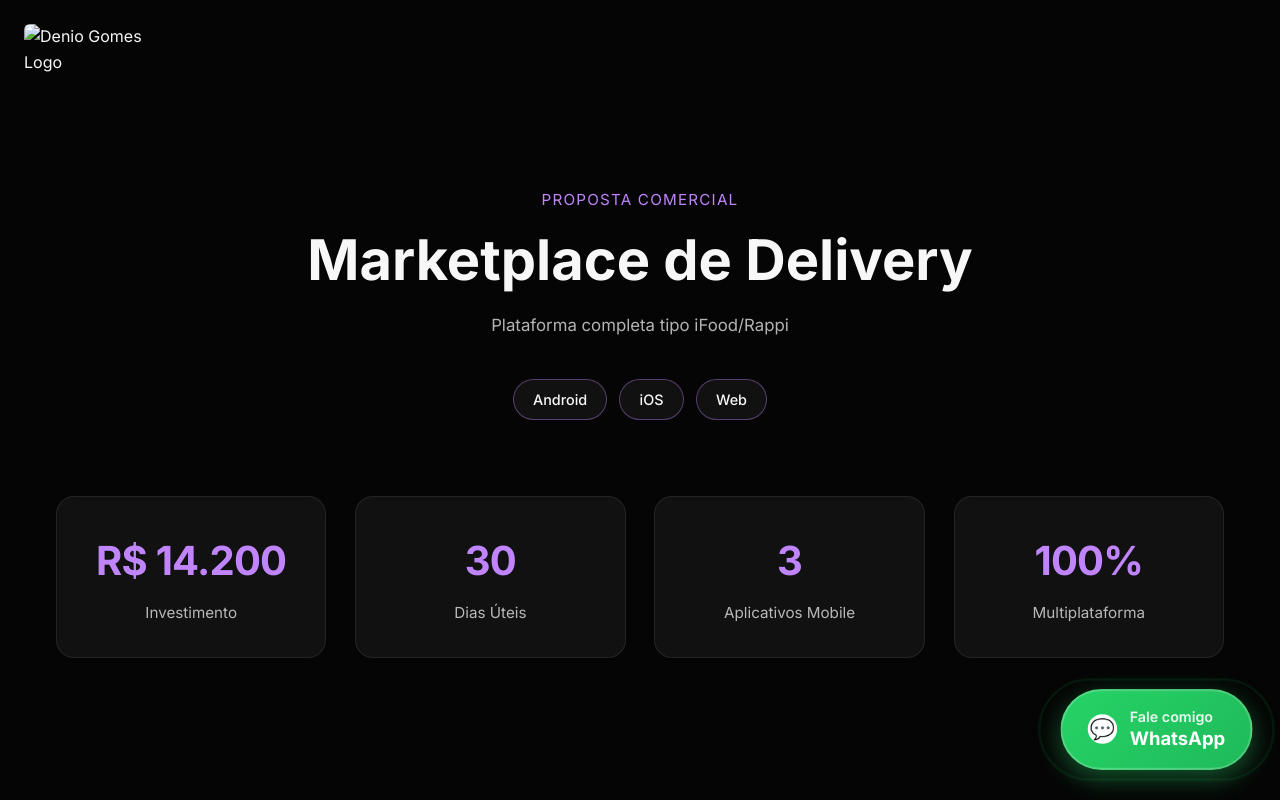
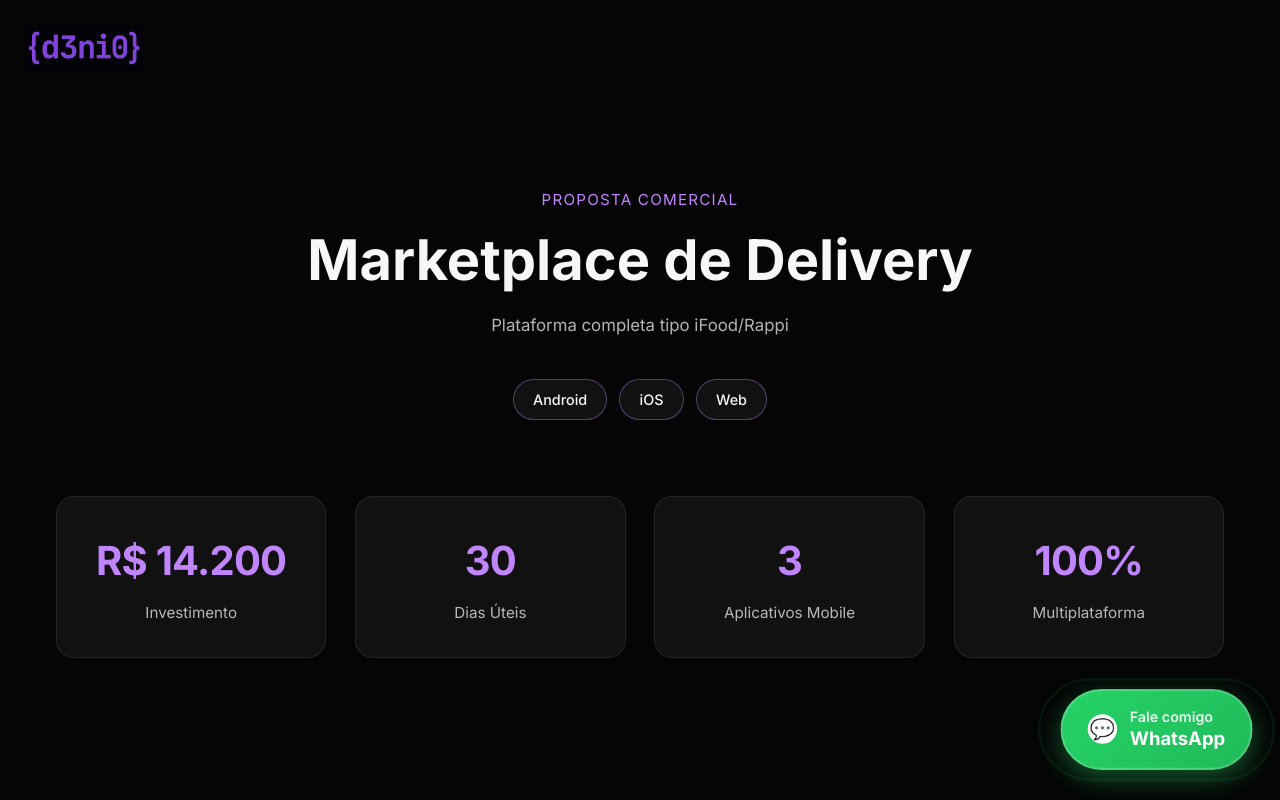
Before and after one commit to d3ni0/d3ni0.github.io, a website: page likefood.html in a window 1280 px wide. Shown: the top 800 px of the page. Drawn offline with Linux system fonts and the light colour scheme.

Commit message:
feat: likeifood

```diff
--- a/likefood.html
+++ b/likefood.html
@@ -826,7 +826,7 @@
 <body>
     <!-- Header Logo -->
     <div class="header-logo">
-        <img src="/portifa/assets/images/logo2.png" alt="Denio Gomes Logo">
+        <img src="/assets/images/logo2.png" alt="Denio Gomes Logo">
     </div>
 
     <!-- Hero Section -->
```
